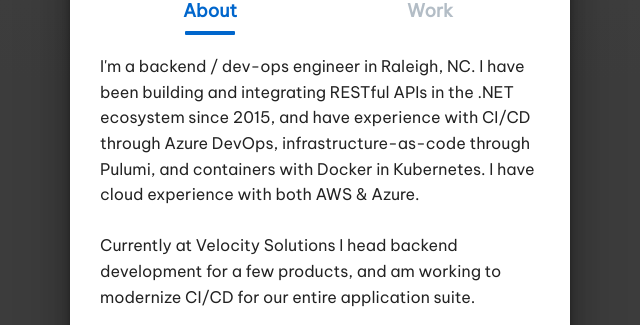
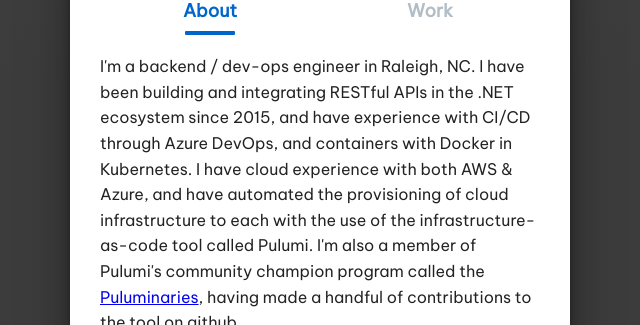
Before and after one commit to orionstudt/orionstudt.github.io, a plain HTML site: page index.html in a window 1280 px wide. Shown: the part 424-749 px from the top of the page, without its empty margins (320-960 px from the left). Drawn offline with Linux system fonts and the light colour scheme.

Commit message:
add puluminaries ref

```diff
--- a/index.html
+++ b/index.html
@@ -52,10 +52,14 @@
                                     <section>
                                         <h2>About</h2>
                                         <p>
-                                            I'm a backend / dev-ops engineer in Raleigh, NC. I
-                                            have been building and integrating RESTful APIs in the .NET ecosystem since 2015, and
-                                            have experience with CI/CD through Azure DevOps, infrastructure-as-code through Pulumi,
-                                            and containers with Docker in Kubernetes. I have cloud experience with both AWS &amp; Azure.
+                                            I'm a backend / dev-ops engineer in Raleigh, NC. I have been building and integrating
+                                            RESTful APIs in the .NET ecosystem since 2015, and have experience with CI/CD through
+                                            Azure DevOps, and containers with Docker in Kubernetes. I have cloud experience with
+                                            both AWS &amp; Azure, and have automated the provisioning of cloud infrastructure to
+                                            each with the use of the infrastructure-as-code tool called Pulumi.
+                                            I'm also a member of Pulumi's community champion program called the
+                                            <a href="https://www.pulumi.com/blog/introducing-the-puluminaries/">Puluminaries</a>,
+                                            having made a handful of contributions to the tool on github.
                                             <br><br>
                                             Currently at Velocity Solutions I head backend development for a few products, and
                                             am working to modernize CI/CD for our entire application suite.
```
